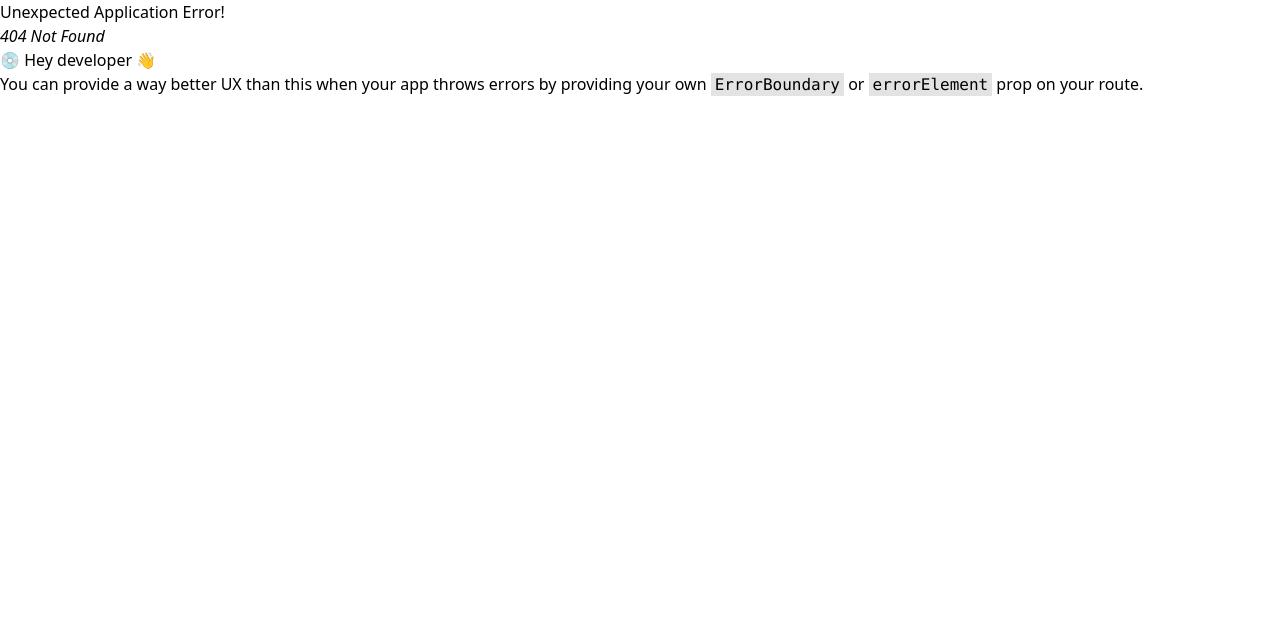
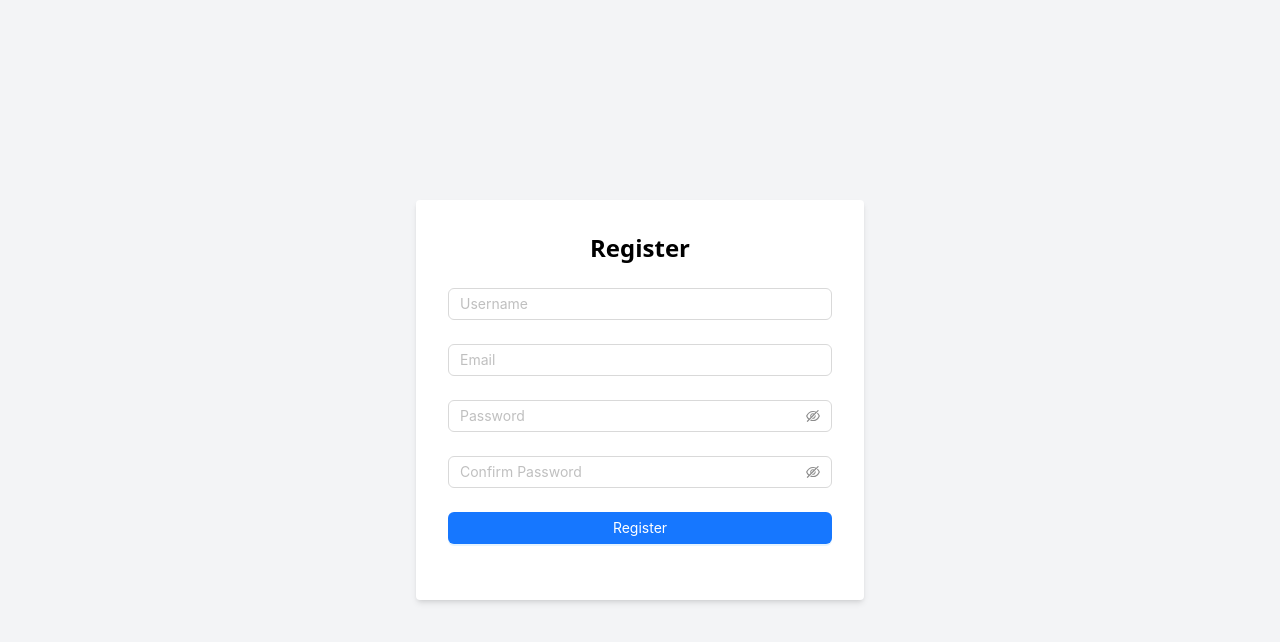
Before and after one commit to MNV210/New_learning, a React (Vite) app: page /register in a window 1280 px wide. Before the commit this address had no page. Shown: the top 642 px of the page. Built offline with nearby package versions, Linux system fonts and the light colour scheme.

Commit message:
add login form and register

```diff
--- /dev/null
+++ b/src/pages/LoginPage.tsx
@@ -0,0 +1,48 @@
+import React from 'react';
+import { Form, Input, Button } from 'antd';
+
+const LoginPage: React.FC = () => {
+  const onFinish = (values: any) => {
+    console.log('Success:', values);
+  };
+
+  const onFinishFailed = (errorInfo: any) => {
+    console.log('Failed:', errorInfo);
+  };
+
+  return (
+    <div className="flex justify-center items-center h-screen bg-gray-100">
+      <div className="w-full max-w-md p-8 bg-white rounded shadow-md">
+        <h2 className="text-2xl font-bold mb-6 text-center">Login</h2>
+        <Form
+          name="login"
+          initialValues={{ remember: true }}
+          onFinish={onFinish}
+          onFinishFailed={onFinishFailed}
+        >
+          <Form.Item
+            name="username"
+            rules={[{ required: true, message: 'Please input your username!' }]}
+          >
+            <Input placeholder="Username" />
+          </Form.Item>
+
+          <Form.Item
+            name="password"
+            rules={[{ required: true, message: 'Please input your password!' }]}
+          >
+            <Input.Password placeholder="Password" />
+          </Form.Item>
+
+          <Form.Item>
+            <Button type="primary" htmlType="submit" className="w-full">
+              Login
+            </Button>
+          </Form.Item>
+        </Form>
+      </div>
+    </div>
+  );
+};
+
+export default LoginPage;
--- /dev/null
+++ b/src/pages/RegisterPage.tsx
@@ -0,0 +1,74 @@
+import React from 'react';
+import { Form, Input, Button } from 'antd';
+
+const RegisterPage: React.FC = () => {
+  const onFinish = (values: any) => {
+    console.log('Success:', values);
+  };
+
+  const onFinishFailed = (errorInfo: any) => {
+    console.log('Failed:', errorInfo);
+  };
+
+  return (
+    <div className="flex justify-center items-center h-screen bg-gray-100">
+      <div className="w-full max-w-md p-8 bg-white rounded shadow-md">
+        <h2 className="text-2xl font-bold mb-6 text-center">Register</h2>
+        <Form
+          name="register"
+          initialValues={{ remember: true }}
+          onFinish={onFinish}
+          onFinishFailed={onFinishFailed}
+        >
+          <Form.Item
+            name="username"
+            rules={[{ required: true, message: 'Please input your username!' }]}
+          >
+            <Input placeholder="Username" />
+          </Form.Item>
+
+          <Form.Item
+            name="email"
+            rules={[{ required: true, message: 'Please input your email!' }]}
+          >
+            <Input placeholder="Email" />
+          </Form.Item>
+
+          <Form.Item
+            name="password"
+            rules={[{ required: true, message: 'Please input your password!' }]}
+          >
+            <Input.Password placeholder="Password" />
+          </Form.Item>
+
+          <Form.Item
+            name="confirmPassword"
+            dependencies={['password']}
+            hasFeedback
+            rules={[
+              { required: true, message: 'Please confirm your password!' },
+              ({ getFieldValue }) => ({
+                validator(_, value) {
+                  if (!value || getFieldValue('password') === value) {
+                    return Promise.resolve();
+                  }
+                  return Promise.reject(new Error('The two passwords do not match!'));
+                },
+              }),
+            ]}
+          >
+            <Input.Password placeholder="Confirm Password" />
+          </Form.Item>
+
+          <Form.Item>
+            <Button type="primary" htmlType="submit" className="w-full">
+              Register
+            </Button>
+          </Form.Item>
+        </Form>
+      </div>
+    </div>
+  );
+};
+
+export default RegisterPage;
```
Also changed, not shown: src/App.jsx (+10 -0 lines).
